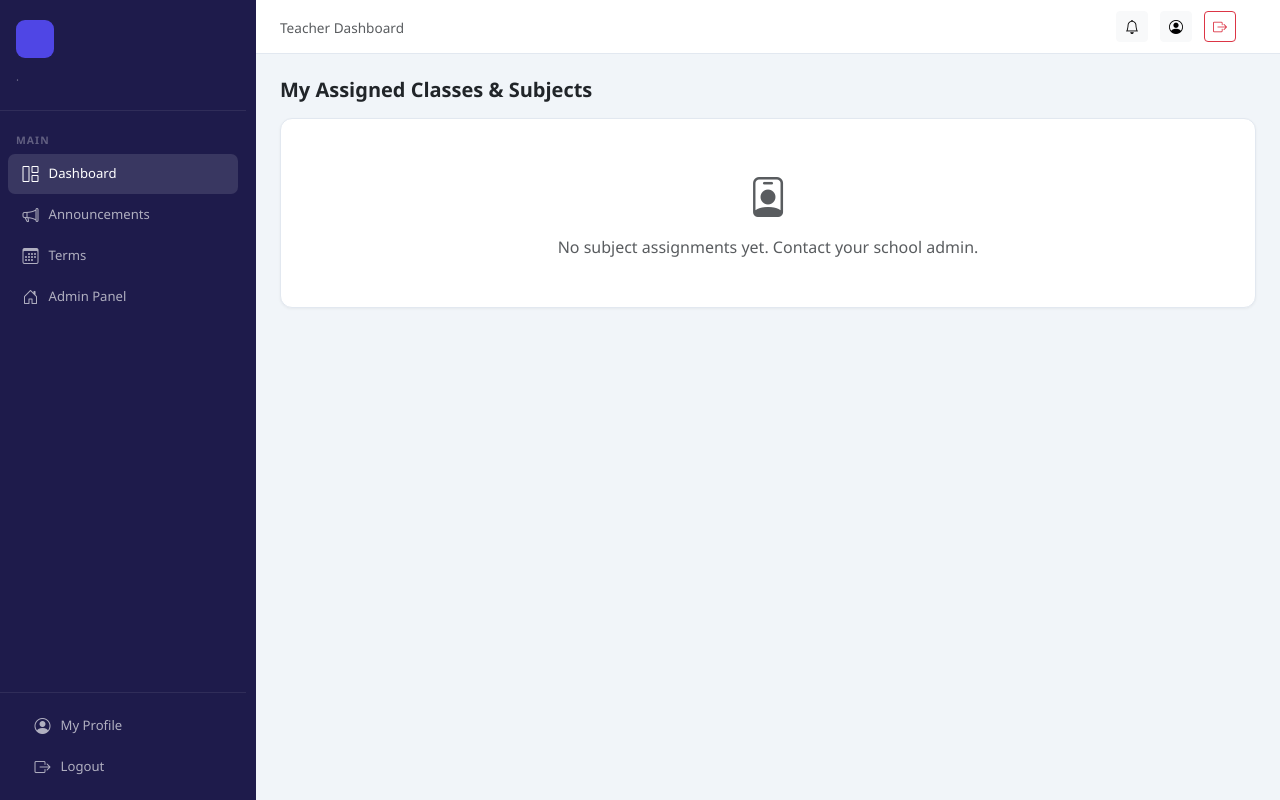
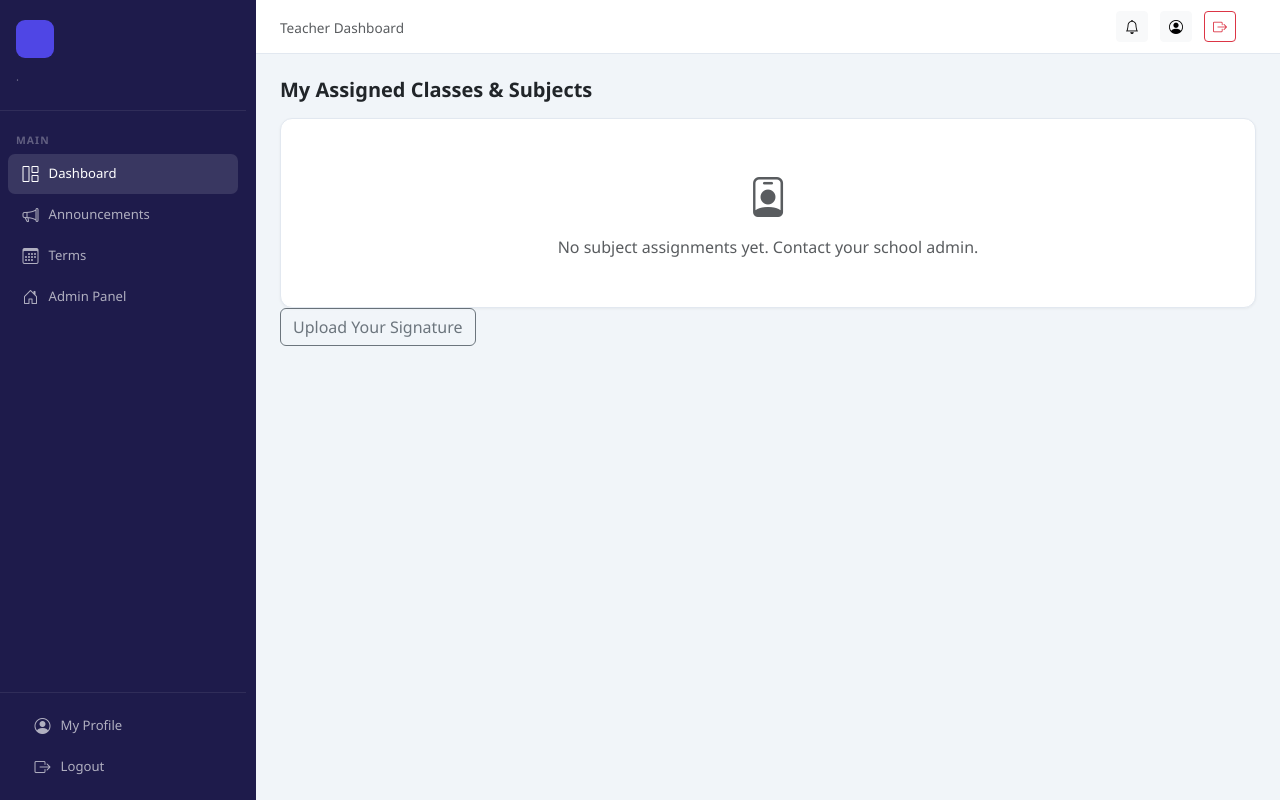
Before and after one commit to Ghost-Coder23/XSaaS, a Django app: template templates/schools/dashboard_teacher.html in a window 1280 px wide. Run offline with Django 4.2, Linux system fonts and the light colour scheme; the template is opened without the code that fills it, so the values that code supplies are empty.

Commit message:
`Updated db.sqlite3 and added link to upload signature in dashboard_teacher.html`

```diff
--- a/templates/schools/dashboard_teacher.html
+++ b/templates/schools/dashboard_teacher.html
@@ -25,4 +25,7 @@
 No subject assignments yet. Contact your school admin.
 </div></div>
 {% endif %}
+<div class="mb-3">
+<a href="{% url 'upload_signature' %}" class="btn btn-outline-secondary">Upload Your Signature</a>
+</div>
 {% endblock %}
```
Also changed, not shown: db.sqlite3.
